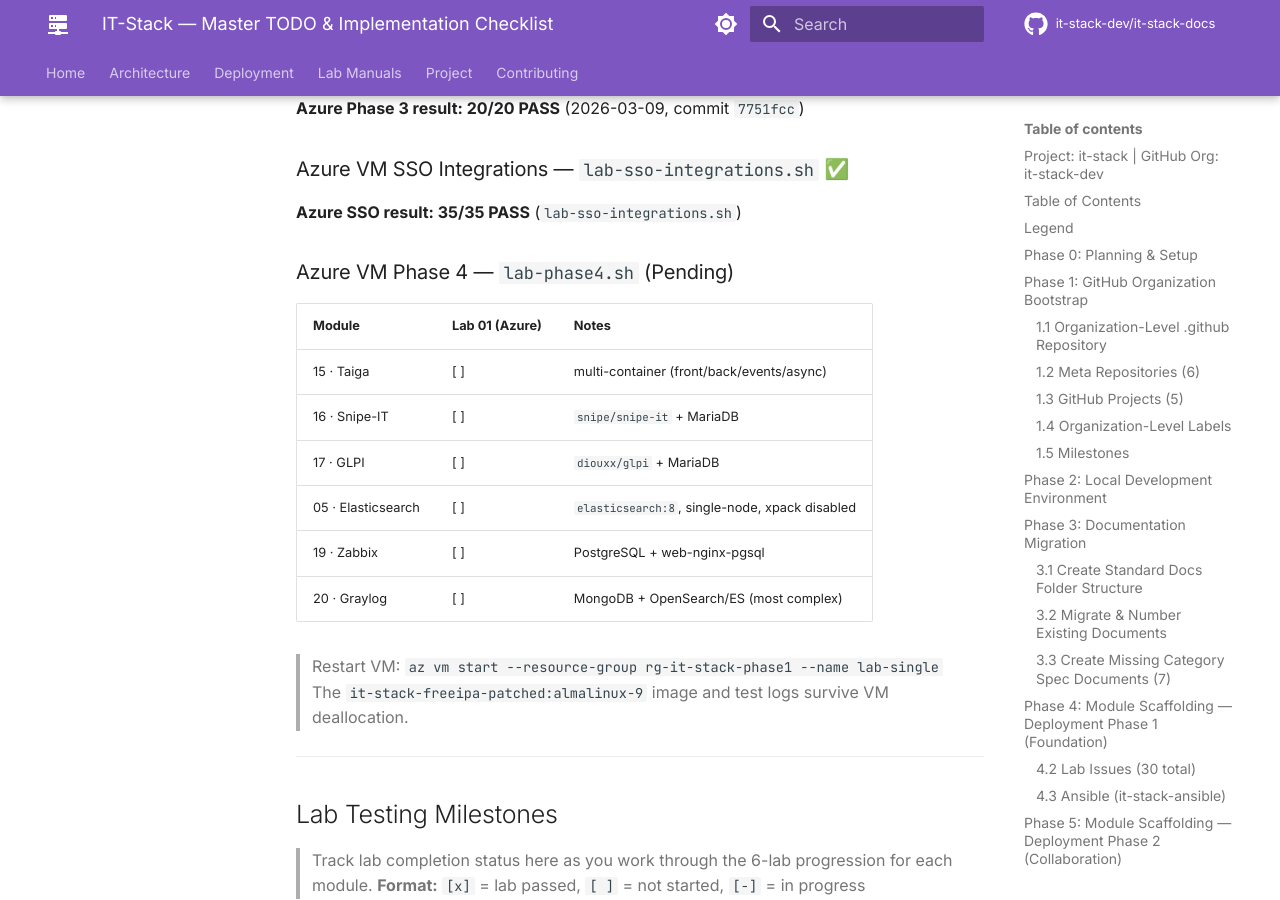
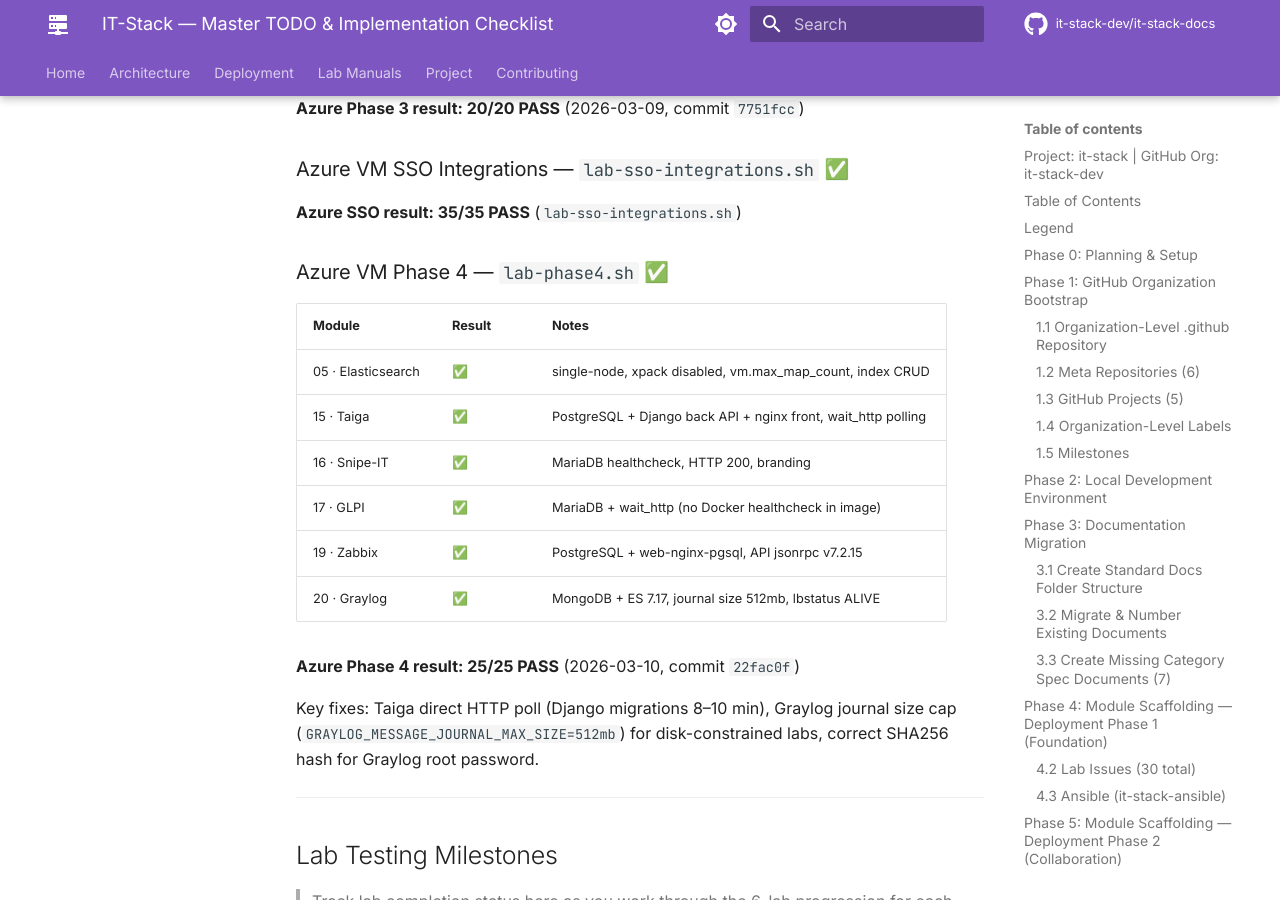
Before and after one commit to it-stack-dev/it-stack-docs, an MkDocs documentation site: the page built from docs/IT-STACK-TODO.md, in a window 1280 px wide and 900 px high, scrolled down 14259 px. Built offline with MkDocs 1.6.1 and Material for MkDocs 9.7.7, drawn with Linux system fonts in a browser that asks for light colours; comment, search, counter and statistics services are not loaded; some of the changed text lies outside the part shown.

Commit message:
docs: update TODO to reflect Phase 4 Azure testing complete (25/25 PASS)

```diff
--- a/docs/IT-STACK-TODO.md
+++ b/docs/IT-STACK-TODO.md
@@ -1,7 +1,7 @@
 # IT-Stack — Master TODO & Implementation Checklist
 ## Project: `it-stack` | GitHub Org: `it-stack-dev`
 **Created:** February 27, 2026
-**Status:** Phases 0–7 Complete · ALL 120 Labs Scripted · Azure Testing: Phase 1 ✅ (18/18) · Phase 2 ✅ (20/20) · Phase 3 ✅ (20/20) · SSO Integrations ✅ (35/35) · Phase 4 pending · Local Docker Test Runner: Phase 1 ✅
+**Status:** Phases 0–7 Complete · ALL 120 Labs Scripted · Azure Testing: Phase 1 ✅ (18/18) · Phase 2 ✅ (20/20) · Phase 3 ✅ (20/20) · SSO Integrations ✅ (35/35) · Phase 4 ✅ (25/25) · Local Docker Test Runner: Phase 1 ✅
 
 > This is the living task list for implementing the IT-Stack project using the framework defined in `PROJECT-FRAMEWORK-TEMPLATE.md`.
 > Check items off as you complete them. Each section maps to a Phase or infrastructure domain.
@@ -369,19 +369,20 @@ All 5 repos have:
 
 **Azure SSO result: 35/35 PASS** (`lab-sso-integrations.sh`)
 
-### Azure VM Phase 4 — `lab-phase4.sh` (Pending)
+### Azure VM Phase 4 — `lab-phase4.sh` ✅
 
-| Module | Lab 01 (Azure) | Notes |
-|--------|---------------|-------|
-| 15 · Taiga | [ ] | multi-container (front/back/events/async) |
-| 16 · Snipe-IT | [ ] | `snipe/snipe-it` + MariaDB |
-| 17 · GLPI | [ ] | `diouxx/glpi` + MariaDB |
-| 05 · Elasticsearch | [ ] | `elasticsearch:8`, single-node, xpack disabled |
-| 19 · Zabbix | [ ] | PostgreSQL + web-nginx-pgsql |
-| 20 · Graylog | [ ] | MongoDB + OpenSearch/ES (most complex) |
+| Module | Result | Notes |
+|--------|--------|-------|
+| 05 · Elasticsearch | ✅ | single-node, xpack disabled, vm.max_map_count, index CRUD |
+| 15 · Taiga | ✅ | PostgreSQL + Django back API + nginx front, wait_http polling |
+| 16 · Snipe-IT | ✅ | MariaDB healthcheck, HTTP 200, branding |
+| 17 · GLPI | ✅ | MariaDB + wait_http (no Docker healthcheck in image) |
+| 19 · Zabbix | ✅ | PostgreSQL + web-nginx-pgsql, API jsonrpc v7.2.15 |
+| 20 · Graylog | ✅ | MongoDB + ES 7.17, journal size 512mb, lbstatus ALIVE |
 
-> Restart VM: `az vm start --resource-group rg-it-stack-phase1 --name lab-single`
-> The `it-stack-freeipa-patched:almalinux-9` image and test logs survive VM deallocation.
+**Azure Phase 4 result: 25/25 PASS** (2026-03-10, commit `22fac0f`)
+
+Key fixes: Taiga direct HTTP poll (Django migrations 8–10 min), Graylog journal size cap (`GRAYLOG_MESSAGE_JOURNAL_MAX_SIZE=512mb`) for disk-constrained labs, correct SHA256 hash for Graylog root password.
 
 ---
 
@@ -591,6 +592,6 @@ All 5 repos have:
 
 ---
 
-**Document Version:** 2.2
+**Document Version:** 2.3
 **Project:** IT-Stack | **Org:** it-stack-dev
-**Last Updated:** 2026-03-09 — Phase 2 Azure testing complete (20/20 PASS) · Phase 3 Azure testing complete (20/20 PASS, commit `7751fcc`) · SSO integrations testing complete (35/35 PASS) · `lab-phase2.sh`, `lab-phase3.sh`, `lab-sso-integrations.sh` committed · Phase 4 (`lab-phase4.sh`) pending · Key fixes: `pipefail` `000000` false-pass bug, OpenKM `/proc/net/tcp` healthcheck, FreePBX bundled-MariaDB detection, SuiteCRM `config.php` path
+**Last Updated:** 2026-03-10 — Phase 4 Azure testing complete (25/25 PASS, commit `22fac0f`) · All 4 lab test scripts committed (lab-phase1–4, lab-sso-integrations) · ALL Azure lab testing COMPLETE ✅ · Key Phase 4 fixes: Taiga direct HTTP poll, Graylog journal size cap, correct SHA256 hash
```
